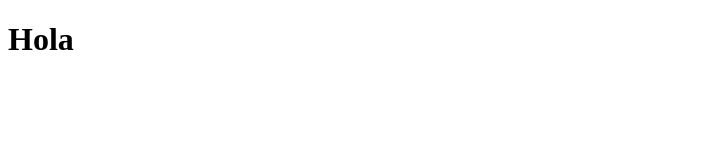
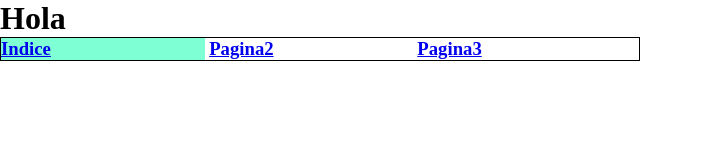
Before and after one commit to JuaniQuintero/t3Dam, a plain HTML site: page index.html in a window 1280 px wide. Shown: the whole page, without its empty margins (0-703 px from the left). Drawn offline with Linux system fonts and the light colour scheme.

Commit message:
paso 2
Comenzamos el nav de la página

```diff
--- /dev/null
+++ b/estilos.css
@@ -0,0 +1,27 @@
+*{
+    box-sizing: border-box;
+    margin: 0;
+    padding: 0;
+}
+#pag1 h3:nth-child(1){
+    background-color: aquamarine;
+}
+#pag2 h3:nth-child(3){
+    background-color: aquamarine;
+}
+
+#pag3 h3:nth-child(4){
+    background-color: aquamarine;
+}
+nav{
+    width: 50%;
+    border-color: black;
+    border-style: solid;
+    border-width: 1px;
+}
+h3, a {
+   display: inline-block;
+}
+h3{
+    width: 32%;
+}
--- a/index.html
+++ b/index.html
@@ -5,8 +5,14 @@
     <meta http-equiv="X-UA-Compatible" content="IE=edge">
     <meta name="viewport" content="width=device-width, initial-scale=1.0">
     <title>Juan Ignacio Quintero-T3-1Dam-Cenec</title>
+    <link rel="stylesheet" href="estilos.css"/>
 </head>
-<body>
+<body id="pag1">
     <h1>Hola</h1>
+    <nav>
+        <h3 class="activo"><a href="#">Indice</a></h3>
+        <h3><a href="./pagina2.html">Pagina2</a></h3>
+        <h3><a href="./pagina3.html">Pagina3</a></h3>
+    </nav>
 </body>
 </html>
```
Also changed, not shown: pagina2.html (added, +16 -0 lines), pagina3.html (added, +16 -0 lines).
